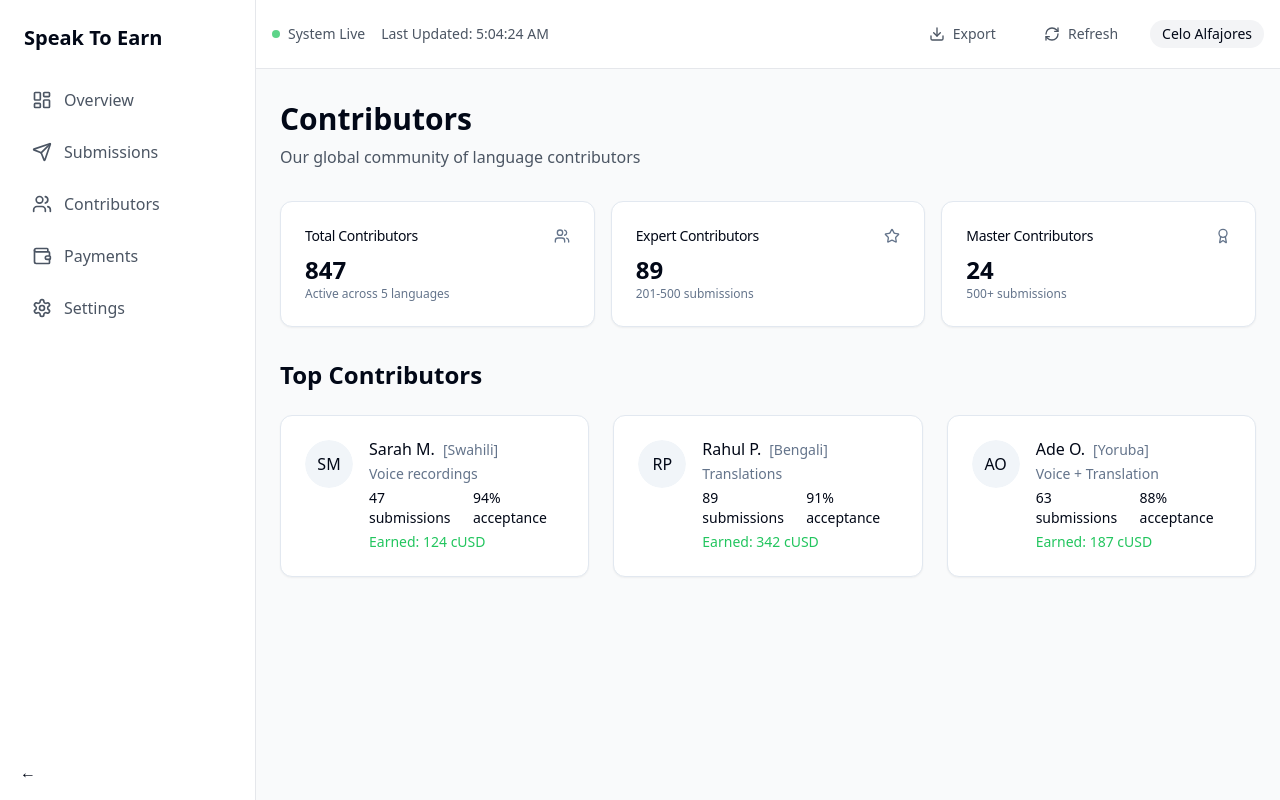
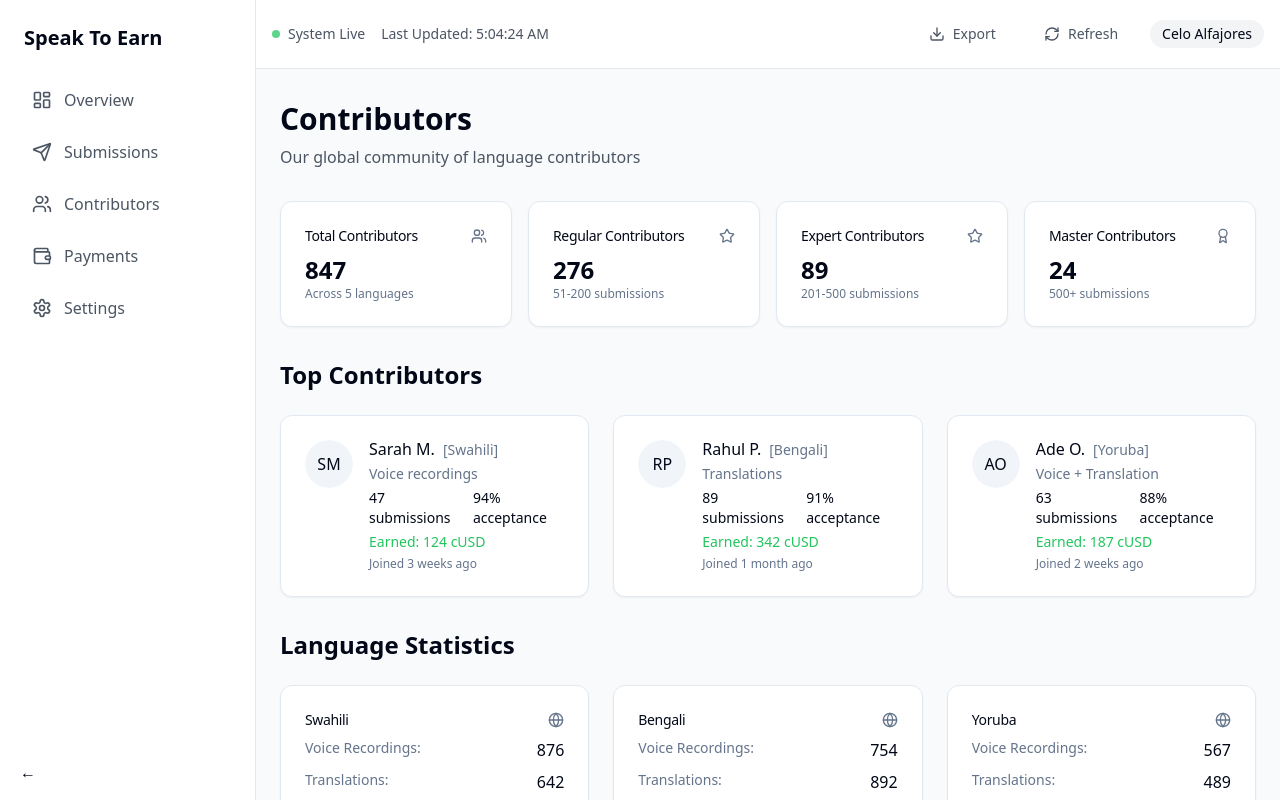
Before and after one commit to TheAlexYao/speaktoearn-data, a React (Vite) app: page /contributors in a window 1280 px wide. Built offline with nearby package versions, Linux system fonts and the light colour scheme.

Commit message:
Enhance Contributors Page
Updated the contributors page to include more data, new sections, and enhanced contributor cards.

```diff
--- a/src/pages/Contributors.tsx
+++ b/src/pages/Contributors.tsx
@@ -2,10 +2,61 @@
 import { DashboardLayout } from "@/components/dashboard/DashboardLayout";
 import { Card, CardContent, CardDescription, CardHeader, CardTitle } from "@/components/ui/card";
 import { Avatar, AvatarFallback, AvatarImage } from "@/components/ui/avatar";
-import { Award, Star, Users } from "lucide-react";
+import { Award, Globe, Mic, ScrollText, Star, Users } from "lucide-react";
+
+const LanguageCard = ({ language }: { language: any }) => (
+  <Card>
+    <CardHeader className="flex flex-row items-center justify-between space-y-0 pb-2">
+      <CardTitle className="text-sm font-medium">{language.name}</CardTitle>
+      <Globe className="h-4 w-4 text-muted-foreground" />
+    </CardHeader>
+    <CardContent>
+      <div className="space-y-2">
+        <div className="flex justify-between">
+          <span className="text-sm text-muted-foreground">Voice Recordings:</span>
+          <span className="font-medium">{language.voiceRecordings}</span>
+        </div>
+        <div className="flex justify-between">
+          <span className="text-sm text-muted-foreground">Translations:</span>
+          <span className="font-medium">{language.translations}</span>
+        </div>
+        <div className="flex justify-between">
+          <span className="text-sm text-muted-foreground">Words Collected:</span>
+          <span className="font-medium">{language.wordsCollected.toLocaleString()}</span>
+        </div>
+        <div className="flex justify-between">
+          <span className="text-sm text-muted-foreground">Active Contributors:</span>
+          <span className="font-medium">{language.activeContributors}</span>
+        </div>
+      </div>
+    </CardContent>
+  </Card>
+);
+
+const TaskCategoryCard = ({ category }: { category: any }) => (
+  <Card>
+    <CardHeader className="flex flex-row items-center justify-between space-y-0 pb-2">
+      <CardTitle className="text-sm font-medium">{category.name}</CardTitle>
+      {category.type === "voice" ? (
+        <Mic className="h-4 w-4 text-muted-foreground" />
+      ) : (
+        <ScrollText className="h-4 w-4 text-muted-foreground" />
+      )}
+    </CardHeader>
+    <CardContent>
+      <p className="text-sm text-muted-foreground mb-2">{category.description}</p>
+      <div className="space-y-1">
+        <div className="flex justify-between">
+          <span className="text-sm text-muted-foreground">Reward Range:</span>
+          <span className="font-medium">{category.reward}</span>
+        </div>
+      </div>
+    </CardContent>
+  </Card>
+);
 
 const ContributorStats = () => (
-  <div className="grid gap-4 md:grid-cols-3 mb-8">
+  <div className="grid gap-4 md:grid-cols-4 mb-8">
     <Card>
       <CardHeader className="flex flex-row items-center justify-between space-y-0 pb-2">
         <CardTitle className="text-sm font-medium">Total Contributors</CardTitle>
@@ -14,7 +65,19 @@ const ContributorStats = () => (
       <CardContent>
         <div className="text-2xl font-bold">847</div>
         <p className="text-xs text-muted-foreground">
-          Active across 5 languages
+          Across 5 languages
+        </p>
+      </CardContent>
+    </Card>
+    <Card>
+      <CardHeader className="flex flex-row items-center justify-between space-y-0 pb-2">
+        <CardTitle className="text-sm font-medium">Regular Contributors</CardTitle>
+        <Star className="h-4 w-4 text-muted-foreground" />
+      </CardHeader>
+      <CardContent>
+        <div className="text-2xl font-bold">276</div>
+        <p className="text-xs text-muted-foreground">
+          51-200 submissions
         </p>
       </CardContent>
     </Card>
@@ -68,6 +131,9 @@ const ContributorCard = ({ contributor }: { contributor: any }) => (
           <div className="text-sm text-success">
             Earned: {contributor.earned}
           </div>
+          <div className="text-xs text-muted-foreground">
+            Joined {contributor.joined}
+          </div>
         </div>
       </div>
     </CardContent>
@@ -82,6 +148,7 @@ const recentContributors = [
     acceptanceRate: "94%",
     earned: "124 cUSD",
     speciality: "Voice recordings",
+    joined: "3 weeks ago",
     image: ""
   },
   {
@@ -91,6 +158,7 @@ const recentContributors = [
     acceptanceRate: "91%",
     earned: "342 cUSD",
     speciality: "Translations",
+    joined: "1 month ago",
     image: ""
   },
   {
@@ -100,7 +168,59 @@ const recentContributors = [
     acceptanceRate: "88%",
     earned: "187 cUSD",
     speciality: "Voice + Translation",
+    joined: "2 weeks ago",
     image: ""
+  }
+];
+
+const languages = [
+  {
+    name: "Swahili",
+    voiceRecordings: 876,
+    translations: 642,
+    wordsCollected: 24567,
+    activeContributors: 89
+  },
+  {
+    name: "Bengali",
+    voiceRecordings: 754,
+    translations: 892,
+    wordsCollected: 31234,
+    activeContributors: 76
+  },
+  {
+    name: "Yoruba",
+    voiceRecordings: 567,
+    translations: 489,
+    wordsCollected: 18987,
+    activeContributors: 54
+  }
+];
+
+const taskCategories = [
+  {
+    name: "Daily Conversations",
+    type: "voice",
+    description: "Record 2-3 minutes of everyday conversations",
+    reward: "5-8 cUSD"
+  },
+  {
+    name: "Medical Terms",
+    type: "translation",
+    description: "Translate 200-300 words of medical terminology",
+    reward: "5-7 cUSD"
+  },
+  {
+    name: "Story Narration",
+    type: "voice",
+    description: "Record 3-5 minutes of story narration",
+    reward: "7-12 cUSD"
+  },
+  {
+    name: "Cultural Stories",
+    type: "translation",
+    description: "Translate 300-400 words of cultural content",
+    reward: "7-10 cUSD"
   }
 ];
 
@@ -127,6 +247,24 @@ const Contributors = () => {
             ))}
           </div>
         </div>
+
+        <div className="space-y-6">
+          <h2 className="text-2xl font-semibold">Language Statistics</h2>
+          <div className="grid gap-6 md:grid-cols-2 lg:grid-cols-3">
+            {languages.map((language, index) => (
+              <LanguageCard key={index} language={language} />
+            ))}
+          </div>
+        </div>
+
+        <div className="space-y-6">
+          <h2 className="text-2xl font-semibold">Available Tasks</h2>
+          <div className="grid gap-6 md:grid-cols-2 lg:grid-cols-4">
+            {taskCategories.map((category, index) => (
+              <TaskCategoryCard key={index} category={category} />
+            ))}
+          </div>
+        </div>
       </div>
     </DashboardLayout>
   );
```
